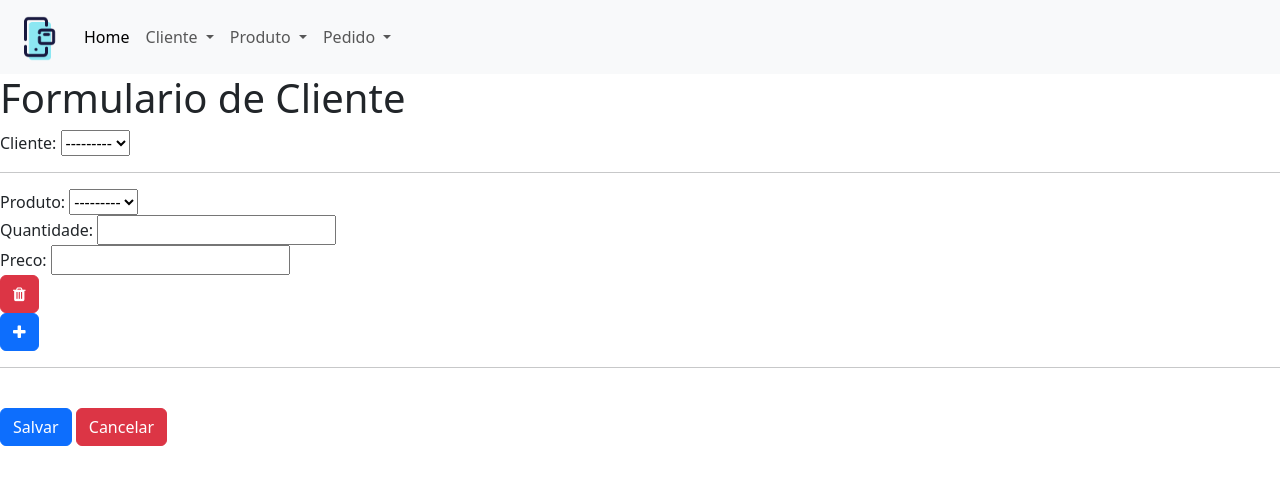
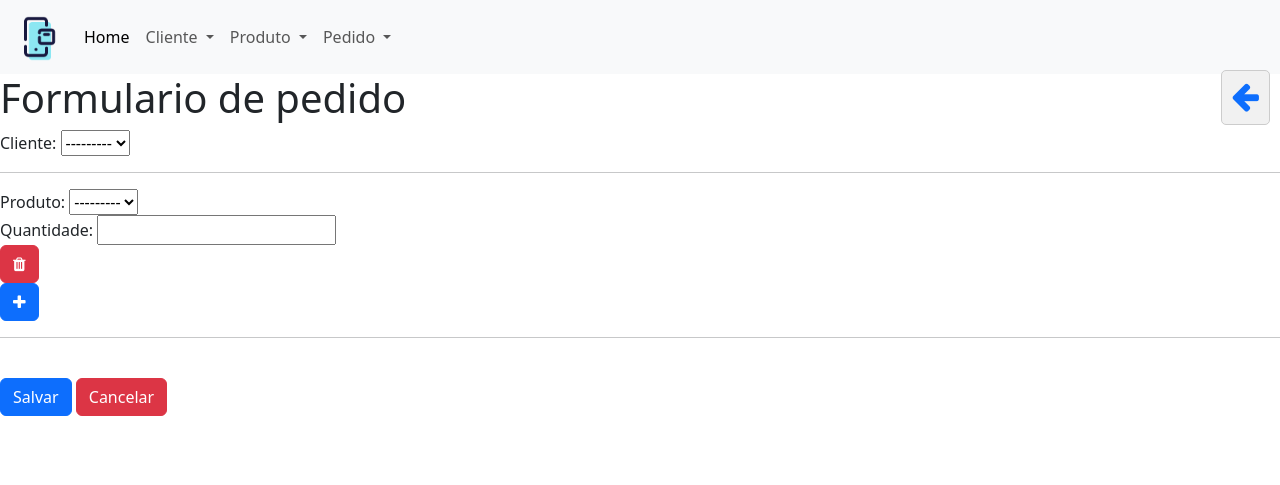
Before and after one commit to mardioba/pedidos, a Django app: page /add_pedido/ in a window 1280 px wide. Shown: the top 485 px of the page. Run offline with Django 5.2, Linux system fonts and the light colour scheme; data that the repository does not hold is empty.

Commit message:
formulario InLineTabular criado a add link para adicionar nas pg listar

```diff
--- a/pedidos/admin.py
+++ b/pedidos/admin.py
@@ -2,7 +2,7 @@ from django.contrib import admin
 from .models import Cliente, Produto, ItemPedido, Pedido
 
 class PedidoAdmin(admin.ModelAdmin):
-  list_display = ('id','cliente', 'total', 'datacreation')
+  list_display = ('id','cliente', 'datacreation', 'total')
 
 
 admin.site.register(Cliente)
--- a/pedidos/apps.py
+++ b/pedidos/apps.py
@@ -4,3 +4,6 @@ from django.apps import AppConfig
 class PedidosConfig(AppConfig):
     default_auto_field = 'django.db.models.BigAutoField'
     name = 'pedidos'
+
+    def ready(self):
+        import pedidos.signals  # Importe o arquivo de sinais
--- a/pedidos/forms.py
+++ b/pedidos/forms.py
@@ -18,4 +18,4 @@ class PedidoForm(forms.ModelForm):
 class ItemPedidoForm(forms.ModelForm):
     class Meta:
         model = ItemPedido
-        fields = ['pedido', 'produto', 'quantidade', 'preco']
+        fields = ['produto', 'quantidade']
--- a/pedidos/models.py
+++ b/pedidos/models.py
@@ -17,23 +17,35 @@ class Cliente(models.Model):
     return self.nome
 
 class Pedido(models.Model):
-  cliente = models.ForeignKey(Cliente, on_delete=models.CASCADE)
-  total = models.DecimalField(max_digits=8, decimal_places=2)
-  datacreation = models.DateTimeField(auto_now_add=True)
+    cliente = models.ForeignKey(Cliente, on_delete=models.CASCADE)
+    total = models.DecimalField(max_digits=8, decimal_places=2, blank=True, null=True)
+    datacreation = models.DateTimeField(auto_now_add=True)
 
-  def __str__(self):
-    return str(self.cliente)
+    def __str__(self):
+        return str(self.cliente)
 
-  def atualizar_total(self):
-      total_pedido = sum(item.quantidade * item.preco for item in self.itempedidos_set.all())
-      self.total = total_pedido
-      self.save()
+    def atualizar_total(self):
+        total_pedido = sum(item.preco * item.quantidade for item in self.itens_pedido.all())
+        self.total = total_pedido
+        self.save(update_fields=['total'])
+
 
 class ItemPedido(models.Model):
-  pedido = models.ForeignKey(Pedido, on_delete=models.CASCADE)
-  produto = models.ForeignKey(Produto, on_delete=models.CASCADE)
-  quantidade = models.IntegerField()
-  preco = models.DecimalField(max_digits=8, decimal_places=2)
+    # pedido = models.ForeignKey(Pedido, on_delete=models.CASCADE)
+    pedido = models.ForeignKey(Pedido, on_delete=models.CASCADE, related_name='itens_pedido')
+    produto = models.ForeignKey(Produto, on_delete=models.CASCADE)
+    quantidade = models.IntegerField()
+    preco = models.DecimalField(max_digits=8, decimal_places=2, null=True, blank=True)
 
-  def __str__(self):
-    return str(self.pedido.pk)
+    def save(self, *args, **kwargs):
+        if not self.pk:  # Se for um novo item de pedido
+            self.preco = self.produto.preco
+        super().save(*args, **kwargs)
+# class ItemPedido(models.Model):
+#   pedido = models.ForeignKey(Pedido, on_delete=models.CASCADE)
+#   produto = models.ForeignKey(Produto, on_delete=models.CASCADE)
+#   quantidade = models.IntegerField()
+#   preco = Produto.preco()
+
+#   def __str__(self):
+#     return str(self.pedido.pk)
--- a/pedidos/templates/base.html
+++ b/pedidos/templates/base.html
@@ -6,6 +6,18 @@
     <meta name="viewport" content="width=device-width, initial-scale=1">
     <title>{% block title %}{% endblock title %}</title>
       <style>{% block css %}{% endblock css %}</style>
+      <style>
+        .div-topo-direita {
+          margin-top: 60px;
+          position: absolute;
+          top: 10px; /* Ajuste conforme necessário */
+          right: 10px; /* Ajuste conforme necessário */
+          background-color: #f1f1f1;
+          padding: 10px;
+          border: 1px solid #ccc;
+          border-radius: 5px;
+        }
+      </style>
 
     <link href="https://cdn.jsdelivr.net/npm/bootstrap@5.3.3/dist/css/bootstrap.min.css" rel="stylesheet" integrity="sha384-QWTKZyjpPEjISv5WaRU9OFeRpok6YctnYmDr5pNlyT2bRjXh0JMhjY6hW+ALEwIH" crossorigin="anonymous">
     <!-- Font-awesome -->
@@ -48,7 +60,7 @@
                 Pedido
               </a>
               <ul class="dropdown-menu">
-                <li><a class="dropdown-item" href="{% url 'criarpedido' %}">Criar</a></li>
+                <li><a class="dropdown-item" href="{% url 'add_pedido' %}">Criar</a></li>
                 <li><a class="dropdown-item" href="{% url 'listarpedidos' %}">Listar</a></li>
                 <li><a class="dropdown-item" href="{% url 'pedidosporcliente' %}">Pedidos por cliente</a></li>
               </ul>
--- a/pedidos/templates/pedido/ListarPedidos.html
+++ b/pedidos/templates/pedido/ListarPedidos.html
@@ -3,6 +3,7 @@
 {% block title %}Lista de Pedidos{% endblock title %}
 
 {% block content %}
+<a href="{% url 'add_pedido' %}" data-toggle="tooltip" title="Adicionar"><div class="div-topo-direita"><span class="fa fa-plus fa-2x" style="color: blue"></span></div></a>
   <div class='container text-center'>
   <div class='row justify-content-md-center'>
   <div class='col col-lg-2'>
@@ -21,10 +22,10 @@
       <tbody>
         {% for pedido in pedidos %}
         <tr class={% cycle 'table-warning' 'table-secondary' 'table-info'%}>
-          <th scope="row"><a href="{% url 'pedidodetalhes' pedido.id %}">{{ pedido.id }}</a></th>
+          <th scope="row"><a href="{% url 'pedidodetalhes' pedido.id %}" data-toggle="tooltip" title="Detalhes do pedido">{{ pedido.id }}</a></th>
           <td>{{ pedido.cliente }}</td>
           <td>R$ {{ pedido.total }}</td>
-          <td><a href="{% url 'excluir_pedido' pedido.id %}" class="btn btn-danger">Excluir</a> <a href="{% url 'editar_pedido' pedido.id %}" class="btn btn-warning">Editar</a></td>
+          <td><a href="{% url 'excluir_pedido' pedido.id %}" class="btn btn-danger" data-toggle="tooltip" title="Excluir Pedido"><span class="fa fa-trash"></span></a> <a href="{% url 'editar_pedido' pedido.id %}" class="btn btn-warning" data-toggle="tooltip" title="Editar Pedido"><span class="fa fa-edit"></span></a></td>
         </tr>
         {% endfor %}
     </table>
--- a/pedidos/templates/pedido/PedidoDetalhes.html
+++ b/pedidos/templates/pedido/PedidoDetalhes.html
@@ -3,7 +3,9 @@
 {% block title %}Detalhe do Pedidos{% endblock title %}
 
 {% block content %}
-
+<!--Botão Voltar -->-->
+<a href="{% url 'listarpedidos' %}" data-toggle="tooltip" title="Voltar"><div class="div-topo-direita"><i class="fa fa-arrow-left" aria-hidden="true"></i>
+</div></a>
 <div class='container text-center'>
 <div class='row justify-content-md-center'>
 <div class='col col-lg-2'>
@@ -30,7 +32,7 @@
         <td>{{ item.quantidade }}</td>
         <td>{{ item.produto.preco }}</td>
         <td>R$ {{ item.total|floatformat:2 }}</td>
-        <td><a href="{% url 'excluir_item_pedido' item.id %}" class="btn btn-danger">Excluir</a> <a href="{% url 'editar_item_pedido' item.id %}" class="btn btn-warning">Editar</a></td>
+        <td><a href="{% url 'excluir_item_pedido' item.id %}" class="btn btn-danger" data-toggle="tooltip" title="Excluir item do Pedido"><span class="fa fa-trash"></span></a> <a href="{% url 'editar_item_pedido' item.id %}" class="btn btn-warning" data-toggle="tooltip" title="Editar item do Pedido"><span class="fa fa-edit"></span></a></td>
       </tr>
       {% endfor %}
       <tr>
--- a/pedidos/templates/pedido/add_form.html
+++ b/pedidos/templates/pedido/add_form.html
@@ -5,11 +5,15 @@
   .estilo {
     margin-bottom: 10px;
   }
+  .btnajuste {
+    margin-top: 60px;
+  }
 
 {% endblock style %}
 
 {% block content %}
-  <h1>Formulario de Cliente</h1>
+<a href="javascript:history.back()"><div class="div-topo-direita"><span class="fa fa-arrow-left fa-2x"></span></div></a>
+  <h1>Formulario de pedido</h1>
 
   <div class="top-buffer">
     <form method="post">
@@ -44,6 +48,7 @@
           deleteText: '<span class="fa fa-trash"></span>',
           addCssClass: 'btn btn-primary',
           deleteCssClass: 'btn btn-danger',
+
       });
   })
 </script>
--- a/pedidos/views.py
+++ b/pedidos/views.py
@@ -5,6 +5,7 @@ from decimal import Decimal
 from django.db.models import Sum
 from django.views.generic import View
 from django.forms.models import inlineformset_factory
+from django.db import transaction
 def home(request):
   return render(request, 'home.html')
 
@@ -121,7 +122,7 @@ def PedidoDetalhes(request, id):
     for item in itens:
         item.total = item.quantidade * item.produto.preco
         total += item.total
-    context = {'itens': itens, 'total': total, 'data': data, 'cliente': cliente, 'pedido': pedido}
+    context = {'itens': itens, 'total': total, 'data': data, 'cliente': cliente, 'pedido': pedido, 'id': id}
     return render(request, 'pedido/PedidoDetalhes.html', context)
 
 def criarPedidos(request):
@@ -223,28 +224,33 @@ class ItemPedidoDeleteView(View):
         return redirect('pedidodetalhes', id=pedido_id)
 
 #### InlineTabular
+@transaction.atomic
 def inserir(request):
-  if request.method == 'GET':
-    form=PedidoForm()
-    form_pedidoitem_dactory = inlineformset_factory(Pedido, ItemPedido, form=ItemPedidoForm, extra=1)
-    form_pedidoitem = form_pedidoitem_dactory()
-    context = {
-      'form': form,
-      'form_pedidoitem': form_pedidoitem
-      }
-    return render(request, 'pedido/add_form.html', context)
-  elif request.method == 'POST':
-    form = PedidoForm(request.POST)
-    form_pedidoitem_factoty =inlineformset_factory(Pedido, ItemPedido, form=ItemPedidoForm)
-    form_pedidoitem = form_pedidoitem_factoty(request.POST)
-    if form.is_valid() and form_pedidoitem.is_valid():
-      pedido = form.save()
-      form_pedidoitem.instance = pedido
-      form_pedidoitem.save()
-      return HttpResponse('ok')
-    else:
-      context = {
-        'form': form,
-        'form_pedidoitem': form_pedidoitem,
-      }
-      return render(request, 'pedido/add_form.html', context)
+    if request.method == 'GET':
+        form = PedidoForm()
+        form_pedidoitem_factory = inlineformset_factory(Pedido, ItemPedido, form=ItemPedidoForm, extra=1)
+        form_pedidoitem = form_pedidoitem_factory()
+        context = {
+            'form': form,
+            'form_pedidoitem': form_pedidoitem
+        }
+        return render(request, 'pedido/add_form.html', context)
+    elif request.method == 'POST':
+        form = PedidoForm(request.POST)
+        form_pedidoitem_factory = inlineformset_factory(Pedido, ItemPedido, form=ItemPedidoForm)
+        form_pedidoitem = form_pedidoitem_factory(request.POST)
+        if form.is_valid() and form_pedidoitem.is_valid():
+            pedido = form.save(commit=False)  # Salvando o pedido sem commit
+
+            pedido.save()  # Salvando o pedido para gerar um ID
+
+            form_pedidoitem.instance = pedido
+            form_pedidoitem.save()  # Salvando os itens do pedido
+
+            return redirect('listarpedidos')
+        else:
+            context = {
+                'form': form,
+                'form_pedidoitem': form_pedidoitem,
+            }
+            return render(request, 'pedido/add_form.html', context)
```
Also changed, not shown: pedidos/signals.py (added, +18 -0 lines), pedidos/migrations/0003_alter_itempedido_preco_alter_pedido_total.py (added), pedidos/migrations/0004_alter_itempedido_pedido.py (added).
